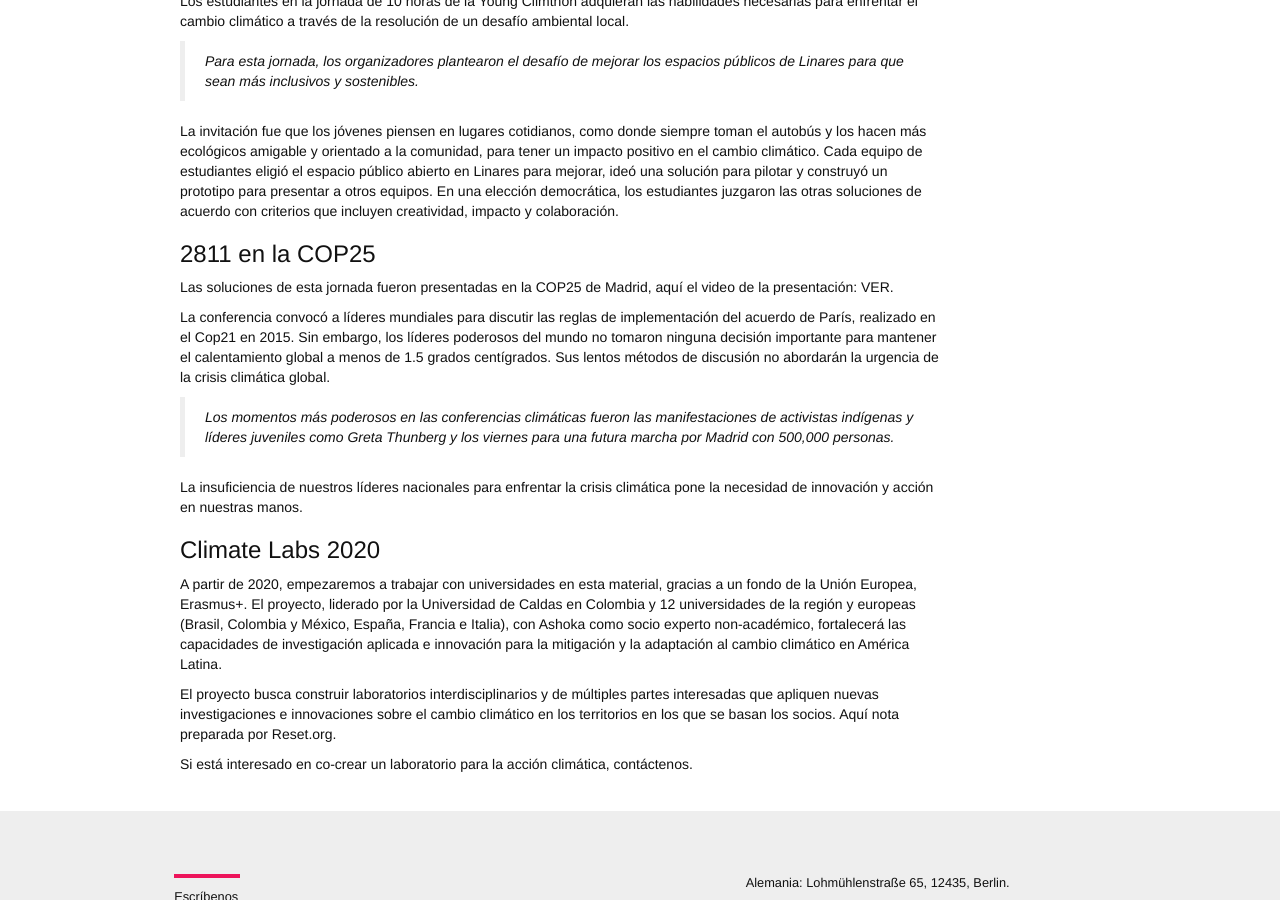
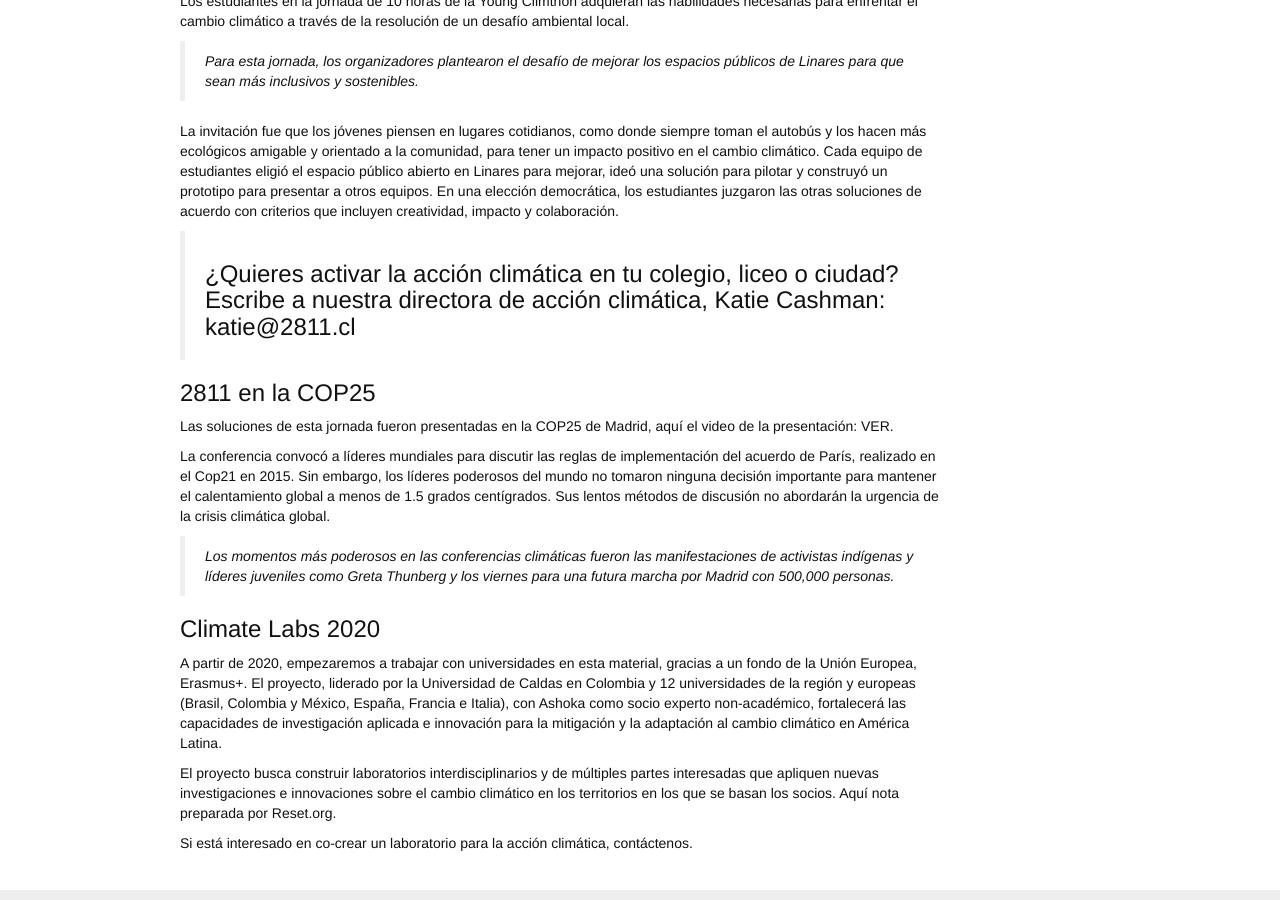
Before and after one commit to 2811Chile/2811Chile.github.io, a Jekyll site: the page built from _posts/2019-12-19-climatelabs.markdown, in a window 1280 px wide and 900 px high, scrolled down 792 px. Built offline with Jekyll 4.4.1, drawn with Linux system fonts in a browser that asks for light colours; nearby versions of some CDN libraries; some web fonts are replaced.

Commit message:
Updated Climatelabs

```diff
--- a/_posts/2019-12-19-climatelabs.markdown
+++ b/_posts/2019-12-19-climatelabs.markdown
@@ -33,6 +33,8 @@ Los estudiantes en la jornada de 10 horas de la Young Climthon adquieran las hab
 
 La invitación fue que los jóvenes piensen en lugares cotidianos, como donde siempre toman el autobús y los hacen más ecológicos amigable y orientado a la comunidad, para tener un impacto positivo en el cambio climático. Cada equipo de estudiantes eligió el espacio público abierto en Linares para mejorar, ideó una solución para pilotar y construyó un prototipo para presentar a otros equipos. En una elección democrática, los estudiantes juzgaron las otras soluciones de acuerdo con criterios que incluyen creatividad, impacto y colaboración.
 
+> ### ¿Quieres activar la acción climática en tu colegio, liceo o ciudad? Escribe a nuestra directora de acción climática, Katie Cashman: katie@2811.cl
+
 ### 2811 en la COP25
 
 Las soluciones de esta jornada fueron presentadas en la COP25 de Madrid, aquí el video de la presentación: [VER](https://youtu.be/RuSKpf4uAGw).
@@ -41,7 +43,6 @@ La conferencia convocó a líderes mundiales para discutir las reglas de impleme
 
 > *Los momentos más poderosos en las conferencias climáticas fueron las manifestaciones de activistas indígenas y líderes juveniles como Greta Thunberg y los viernes para una futura marcha por Madrid con 500,000 personas.*
 
-La insuficiencia de nuestros líderes nacionales para enfrentar la crisis climática pone la necesidad de innovación y acción en nuestras manos.
 
 ### Climate Labs 2020
 
```
